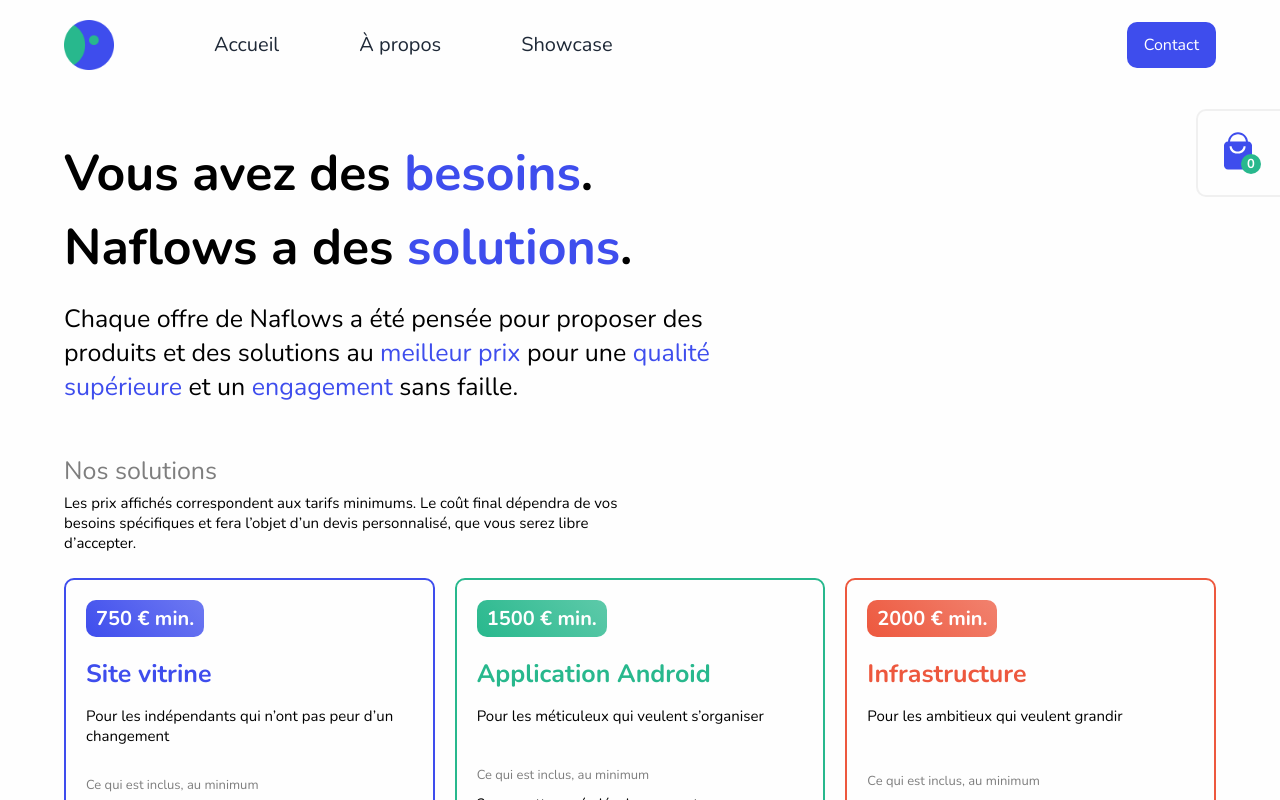
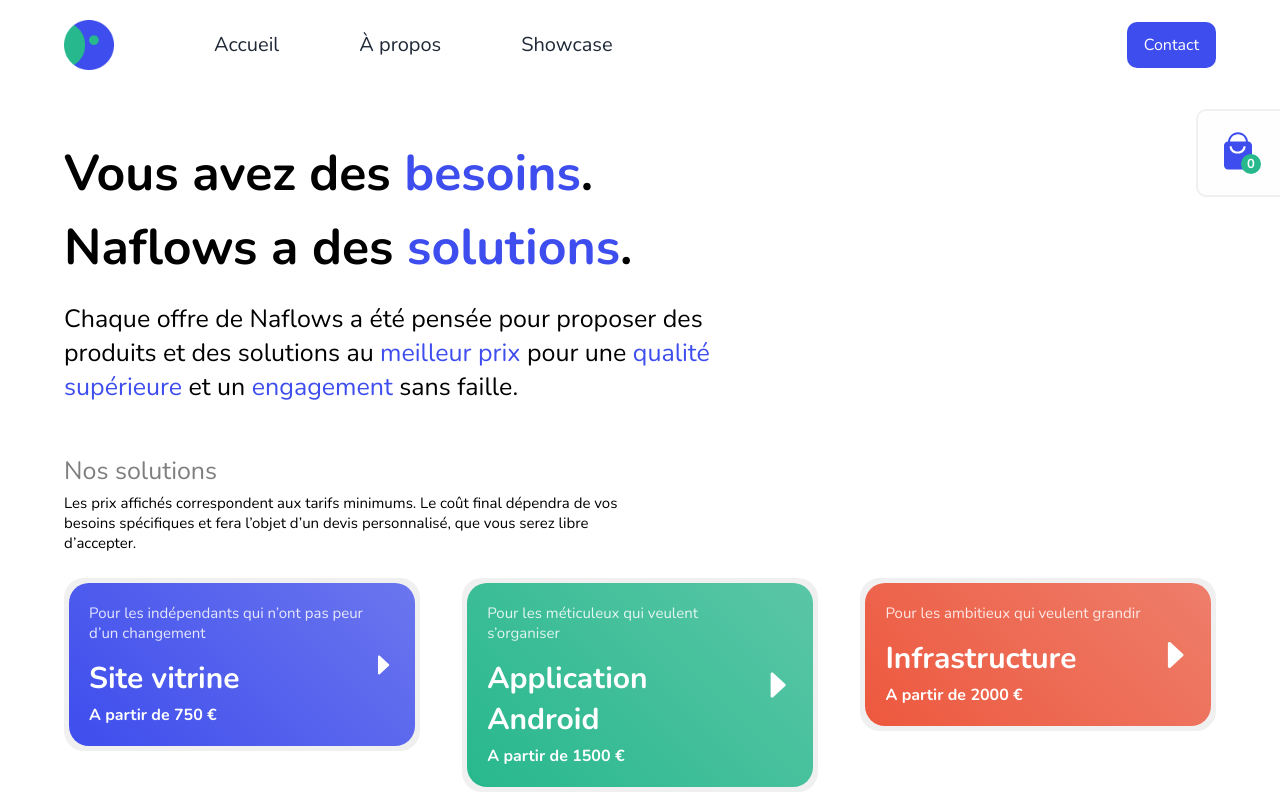
Before and after one commit to Naflows/naflows.com, a React (Vite) app: page / in a window 1280 px wide. Shown: the top 800 px of the page. Built offline with nearby package versions, Linux system fonts and the light colour scheme.

Commit message:
Started to change the way solutions are displayed

```diff
--- a/src/components/home/pricing/index.scss
+++ b/src/components/home/pricing/index.scss
@@ -1,13 +1,7 @@
-
-
 .pricing-global__container {
   display: flex;
   flex-direction: column;
   gap: 25px;
-
-
-
-
 
   /* ---------------------------------- */
   .pricing-global__container__content {
@@ -18,54 +12,70 @@
   }
 
   .pricing-global__container__content__product {
-        padding: 20px;
-        border-radius: 10px;
-        border-width: 2px;
-        border-style: solid;
     display: flex;
     flex-direction: column;
-        gap: 30px;
     width: 30%;
     justify-content: space-between;
 
     .pricing-global__title {
       display: flex;
+      flex-direction: row;
+      align-items: center;
+      padding: 20px;
+      border-radius: 20px;
+        justify-content: space-between;
+      .pricing-global__title__icon {
+        width: 30px;
+        height: 30px;
+      }
+      .pricing-global__title__content {
+        display: flex;
         flex-direction: column;
         gap: 15px;
+        border-radius: 20px;
+        color: white !important;
 
         .pricing-global__title__header {
           display: flex;
           flex-direction: column;
-                gap: 20px;
+          gap: 5px;
 
           .pricing-tag__container {
             width: fit-content;
-                    padding: 5px 10px;
-                    border-radius: 10px;
             color: white;
             font-weight: bold;
-                    font-size: 20px;
+            font-size: 16px;
           }
 
           h3 {
-                    font-size: 25px;
+            font-size: 30px;
             margin: 0;
-
           }
         }
 
         p {
           margin: 0;
           font-size: 15px;
+            opacity: 0.85;
         }
+      }
+    }
+
+
+    .pricing-global__body {
+        transition: 1s;
+        display: flex;
+        flex-direction: column;
+        gap: 30px;
     }
 
     .pricing-global_included,
     .pricing-global_about,
     .pricing-global_targets {
+      padding: 0 20px;
       display: flex;
       flex-direction: column;
-            gap: 5px
+      gap: 5px;
     }
 
     * h4 {
@@ -104,24 +114,23 @@
   }
 }
 
-
 @keyframes animateShakingDevisContainer {
   0% {
     right: calc(40px - 30%);
     height: 44px;
-        border-color : var(--on-background-hue-2);
+    border-color: var(--on-background-hue-2);
   }
 
   50% {
     right: 0;
     height: fit-content;
-        border-color : var(--primary-hue-1);
+    border-color: var(--primary-hue-1);
   }
 
   100% {
     right: calc(40px - 30%);
     height: 44px;
-        border-color : var(--on-background-hue-2);
+    border-color: var(--on-background-hue-2);
   }
 }
 
@@ -207,7 +216,6 @@
         right: -3px;
       }
     }
-
   }
 
   .pricing-devis__container__main {
@@ -256,3 +264,12 @@
     width: 100%;
   }
 }
+
+@media (max-width: 768px) {
+  .pricing-global__container__content {
+    flex-direction: column !important;
+    .pricing-global__container__content__product {
+      width: calc(100% - 40px) !important;
+    }
+  }
+}
--- a/src/components/home/pricing/product-container.tsx
+++ b/src/components/home/pricing/product-container.tsx
@@ -1,12 +1,16 @@
+import { useEffect, useRef, useState } from "react";
 import type { ProductProps } from "../../../interface-types/interface/product";
 
-function hexToRgba(hex : string, alpha : number) {
+function hexToRgba(hex: string, alpha: number) {
   // Remove the # if present
-    hex = hex.replace(/^#/, '');
+  hex = hex.replace(/^#/, "");
 
   // Expand shorthand form (e.g. "03F") to full form (e.g. "0033FF")
   if (hex.length === 3) {
-        hex = hex.split('').map(char => char + char).join('');
+    hex = hex
+      .split("")
+      .map((char) => char + char)
+      .join("");
   }
 
   if (hex.length !== 6) {
@@ -19,58 +23,110 @@
   const b = parseInt(hex.substring(4, 6), 16);
 
   // Ensure alpha is between 0 and 1
-    if (typeof alpha !== 'number' || alpha < 0 || alpha > 1) {
+  if (typeof alpha !== "number" || alpha < 0 || alpha > 1) {
     throw new Error("Alpha must be a number between 0 and 1.");
   }
 
   return `rgba(${r}, ${g}, ${b}, ${alpha})`;
 }
 
-
-
 const ProductContainer = ({
   product,
   currentProducts,
   setCurrentProducts,
   setShake,
-    setForceURLUpdate
+  setForceURLUpdate,
 }: {
-    product: ProductProps["product"],
-    currentProducts: Array<ProductProps["product"]>,
-    setCurrentProducts: React.Dispatch<React.SetStateAction<Array<ProductProps["product"]>>>,
-    setShake: React.Dispatch<React.SetStateAction<boolean>>,
-    setForceURLUpdate: React.Dispatch<React.SetStateAction<boolean>>
+  product: ProductProps["product"];
+  currentProducts: Array<ProductProps["product"]>;
+  setCurrentProducts: React.Dispatch<
+    React.SetStateAction<Array<ProductProps["product"]>>
+  >;
+  setShake: React.Dispatch<React.SetStateAction<boolean>>;
+  setForceURLUpdate: React.Dispatch<React.SetStateAction<boolean>>;
 }) => {
+  const ref = useRef<HTMLDivElement>(null);
+
+  const [initialHeight, setInitialHeight] = useState<number | null>(null);
+  const [displayBody, setDisplayBody] = useState<boolean>(true);
+
+  useEffect(() => {
+    if (ref.current) {
+      setInitialHeight(ref.current.clientHeight);
+      setDisplayBody(false);
+    }
+  }, []);
+
+  // On resize
+  const handleResize = () => {
+    if (ref.current) {
+      setInitialHeight(ref.current.clientHeight);
+    }
+  };
+
+  useEffect(() => {
+    window.addEventListener("resize", handleResize);
+    return () => {
+      window.removeEventListener("resize", handleResize);
+    };
+  }, []);
 
   return (
-        <div className="pricing-global__container__content__product" style={{
-            borderColor: product["Hue"],
-        }}>
+    <div className="pricing-global__container__content__product showcase-card">
+      <div
+        className="pricing-global__title"
+        style={{
+          background: `linear-gradient(45deg, ${product["Hue"]} 0%, ${hexToRgba(
+            product["Hue"],
+            0.75
+          )} 100%)`,
+        }}
+        onClick={() => {
+          setDisplayBody(!displayBody);
+        }}
+      >
+        <div className="pricing-global__title__content">
+          <p>{product["Phrase d'accroche"]}</p>
 
-            <div className="pricing-global__title">
           <div className="pricing-global__title__header">
-                    <div className="pricing-tag__container" style={{
-                        background : `linear-gradient(45deg, ${product["Hue"]} 0%, ${hexToRgba(product["Hue"],0.75)} 100%)`,
-                    }}>
-                        {product["A partir de"]} € min.
+            <h3>{product["Nom"]}</h3>
+            <div className="pricing-tag__container">
+              A partir de {product["A partir de"]} €
             </div>
-                    <h3 style={{
-                        color: product["Hue"],
-                    }}>{product["Nom"]}</h3>
           </div>
-                <p>{product["Phrase d'accroche"]}</p>
+        </div>
+        <svg
+          viewBox="0 0 100 100"
+          fill="none"
+          xmlns="http://www.w3.org/2000/svg"
+          className="pricing-global__title__icon"
+            style={{
+                transform: "rotate(-90deg)",
+            }}
+        >
+          <path
+            d="M7.68821 31.3801C4.74645 28.1736 7.02107 23 11.3726 23H88.6274C92.9789 23 95.2535 28.1736 92.3118 31.3802L53.6844 73.484C51.7029 75.6438 48.2971 75.6438 46.3156 73.484L7.68821 31.3801Z"
+            fill="white"
+          />
+        </svg>
       </div>
 
+      <div
+        className="pricing-global__body"
+        style={{
+          height: displayBody ? initialHeight + "px" : 0,
+          marginTop: displayBody ? 30 : 0,
+          overflow: "hidden",
+          transition: "height 0.3s ease-in-out",
+        }}
+        ref={ref}
+      >
         <div className="pricing-global_included">
           <h4>Ce qui est inclus, au minimum</h4>
           <ul>
-                    {
-                        product["Inclus"].map((item, index) => {
-                            return (
-                                <li key={index}>{item}</li>
-                            )
-                        })
-                    }
+            {product["Inclus"].map((item, index) => {
+              return <li key={index}>{item}</li>;
+            })}
           </ul>
         </div>
 
@@ -82,25 +138,27 @@
         <div className="pricing-global_targets">
           <h4>Public cible</h4>
           <span>
-                    {
-                        product["Public ciblé"].map((item, index) => {
+            {product["Public ciblé"].map((item, index) => {
               return (
-                                <span key={index}>{
-                                    item.charAt(0).toUpperCase() + item.slice(1)
-                                }{index + 1 < product["Public ciblé"].length ? ", " : ""}</span>
-                            )
-                        })
-                    }
+                <span key={index}>
+                  {item.charAt(0).toUpperCase() + item.slice(1)}
+                  {index + 1 < product["Public ciblé"].length ? ", " : ""}
+                </span>
+              );
+            })}
           </span>
         </div>
 
-            <a className="pricing-global__container__content__product__button action-button primary-button" style={{
+        <a
+          className="pricing-global__container__content__product__button action-button primary-button"
+          style={{
             background: product["Hue"],
             color: "white",
             borderColor: product["Hue"],
-            }} onClick={() => {
+          }}
+          onClick={() => {
             if (currentProducts.includes(product)) {
-                    const c = currentProducts.filter(el =>  {
+              const c = currentProducts.filter((el) => {
                 if (el) {
                   return el["_id"]["$oid"] !== product["_id"]["$oid"];
                 }
@@ -112,15 +170,15 @@
             }
             console.log(">> Calling setCurrentProducts <<");
             setForceURLUpdate(true);
-            }}>
-                {
-                    currentProducts.includes(product) ? "Retirer du devis" : "Ajouter au devis"
-                }
+          }}
+        >
+          {currentProducts.includes(product)
+            ? "Retirer du devis"
+            : "Ajouter au devis"}
         </a>
-
+      </div>
     </div>
   );
-}
-
+};
 
 export default ProductContainer;
--- a/src/components/main/header/index.scss
+++ b/src/components/main/header/index.scss
@@ -4,6 +4,8 @@
     flex-direction: row;
     align-items: center;
     justify-content: space-between;
+
+
     .header-left-part {
         display: flex;
         flex-direction: row;
--- a/src/index.scss
+++ b/src/index.scss
@@ -36,11 +36,31 @@
   width: fit-content;
 }
 
+
+.showcase-card {
+    padding: 0;
+    overflow: hidden;
+    background-color: var(--on-background-hue-2);
+    border-radius: 20px;
+    width: var(--project-card-width);
+    border: 5px solid var(--on-background-hue-2);
+    height: fit-content;
+    transition: 0.3s;
+    cursor: pointer;
+    position: relative;
+    &:hover {
+      background-color: var(--on-background-hue-3);
+      border-color: var(--on-background-hue-3);
+      transform: translate(2px, -2px);
+      box-shadow: 5px 5px 15px rgba(0, 0, 0, 0.1);
+    }
+}
+
 body {
-  background-color: var(--main-background-hue);
   font-family: "Nunito", sans-serif;
   width: calc(100vw - 10%);
-  margin: 0% 5% 50px 5%;
+  padding: 0% 5% 50px 5%;
+  margin: 0;
   overflow-x: hidden;
 }
 
```
Also changed, not shown: public/assets/chevron-bottom.svg (added), src/components/showcase/index.scss (line endings or trailing spaces). Lines whose indentation alone changed are shown as unchanged.
